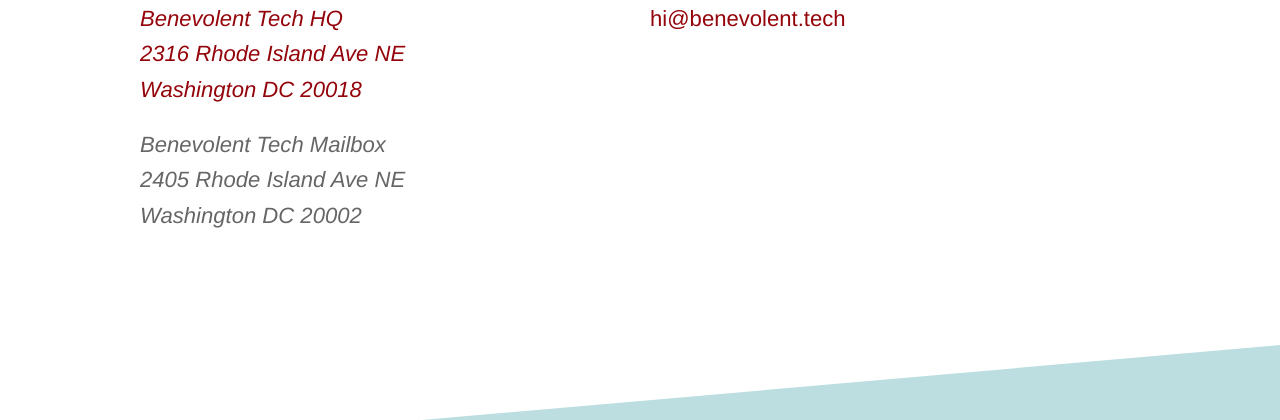
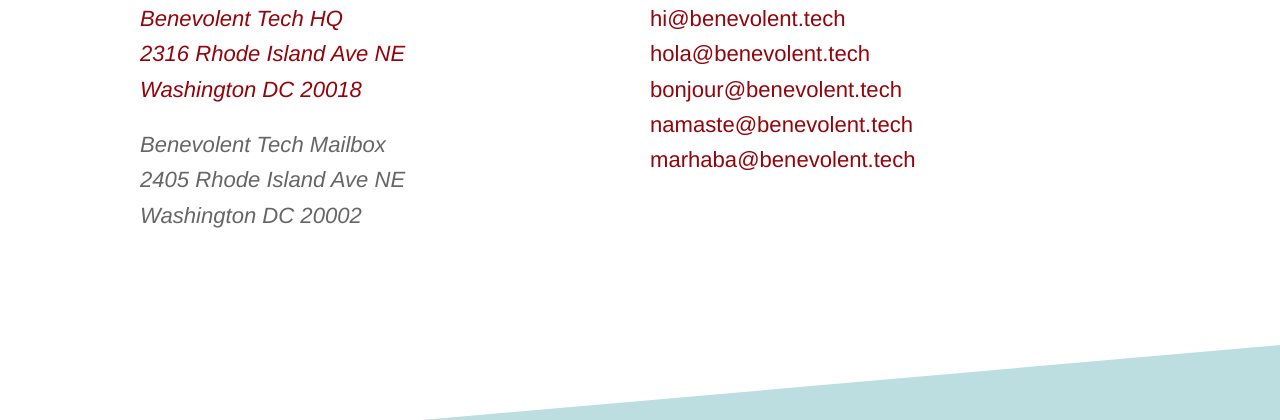
Before and after one commit to benevolenttech/btek.cc, a PHP site: page /_site/contact/index.html in a window 1280 px wide. Shown: the part 2005-2425 px from the top of the page. Run offline with PHP 8.4, Linux system fonts and the light colour scheme; some libraries are stand-ins or nearby versions.

Commit message:
Snapshot

```diff
--- a/_site/contact/index.html
+++ b/_site/contact/index.html
@@ -133,7 +133,15 @@
 		</div>
 		<div>
 			<h3>Email</h3>
-			<p><a href="mailto:hi@benevolent.tech">hi@benevolent.tech</a></p>
+			<p>
+				<a href="mailto:hi@benevolent.tech">hi@benevolent.tech</a><br>
+				<span class="hide-on-mobile">
+					<a href="mailto:hola@benevolent.tech">hola@benevolent.tech</a><br>
+					<a href="mailto:bonjour@benevolent.tech">bonjour@benevolent.tech</a><br>
+					<a href="mailto:namaste@benevolent.tech">namaste@benevolent.tech</a><br>
+					<a href="mailto:marhaba@benevolent.tech">marhaba@benevolent.tech</a>
+				</span>
+			</p>
 		</div>
 	</div>
 </section>
--- a/_site/css/screen.css
+++ b/_site/css/screen.css
@@ -258,6 +258,12 @@ section, footer {
     color: #fefefe; }
   .patterned a {
     color: #BCDEE0; }
+
+.hide-on-mobile {
+  display: none; }
+  @media (min-width: 620px) {
+    .hide-on-mobile {
+      display: block; } }
 
 section.map, footer.map {
   position: relative;
--- a/_site/feed.xml
+++ b/_site/feed.xml
@@ -1 +1 @@
-<?xml version="1.0" encoding="utf-8"?><?xml-stylesheet type="text/xml" href="/feed.xslt.xml"?><feed xmlns="http://www.w3.org/2005/Atom"><generator uri="http://jekyllrb.com" version="3.3.1">Jekyll</generator><link href="http://localhost:4000/feed.xml" rel="self" type="application/atom+xml" /><link href="http://localhost:4000/" rel="alternate" type="text/html" /><updated>2017-03-28T13:14:39-04:00</updated><id>http://localhost:4000/</id><title>Benevolent Tech</title><subtitle>A group of friends with technical and emotional depth with an altruistic mission, here to help you catch up to the future.</subtitle><author><name>Benevolent Tech</name><email>hi@benevolent.tech</email></author></feed>
+<?xml version="1.0" encoding="utf-8"?><?xml-stylesheet type="text/xml" href="/feed.xslt.xml"?><feed xmlns="http://www.w3.org/2005/Atom"><generator uri="http://jekyllrb.com" version="3.3.1">Jekyll</generator><link href="http://localhost:4000/feed.xml" rel="self" type="application/atom+xml" /><link href="http://localhost:4000/" rel="alternate" type="text/html" /><updated>2017-03-28T13:45:49-04:00</updated><id>http://localhost:4000/</id><title>Benevolent Tech</title><subtitle>A group of friends with technical and emotional depth with an altruistic mission, here to help you catch up to the future.</subtitle><author><name>Benevolent Tech</name><email>hi@benevolent.tech</email></author></feed>
--- a/_site/index.html
+++ b/_site/index.html
@@ -90,7 +90,7 @@
     <div>
       <ul class="image-list image-list-right">
         <li><img src="/images/hubspot_dc_seo.svg" width="300" style="max-width:80%;" /></li>
-        <li><svg id="infusionsoft-logo" xmlns="http://www.w3.org/2000/svg" width="191" height="30" viewBox="0 0 191 30" version="1.1" class="hide-for-small-only">
+        <li><svg id="infusionsoft-logo" xmlns="http://www.w3.org/2000/svg" width="191" height="30" viewBox="0 0 191 30" version="1.1">
           <title>
             Infusionsoft Logo
           </title>
--- a/index.html
+++ b/index.html
@@ -18,7 +18,7 @@ image: /images/benevolent_tech_dc_seo.jpg
     <div>
       <ul class="image-list image-list-right">
         <li><img src="{{ site.baseurl }}/images/hubspot_dc_seo.svg" width="300" style="max-width:80%;" /></li>
-        <li><svg id="infusionsoft-logo" xmlns="http://www.w3.org/2000/svg" width="191" height="30" viewBox="0 0 191 30" version="1.1" class="hide-for-small-only">
+        <li><svg id="infusionsoft-logo" xmlns="http://www.w3.org/2000/svg" width="191" height="30" viewBox="0 0 191 30" version="1.1">
           <title>
             Infusionsoft Logo
           </title>
```
Also changed, not shown: _sass/layout.scss (+7 -0 lines), contact.html (+9 -1 lines).
